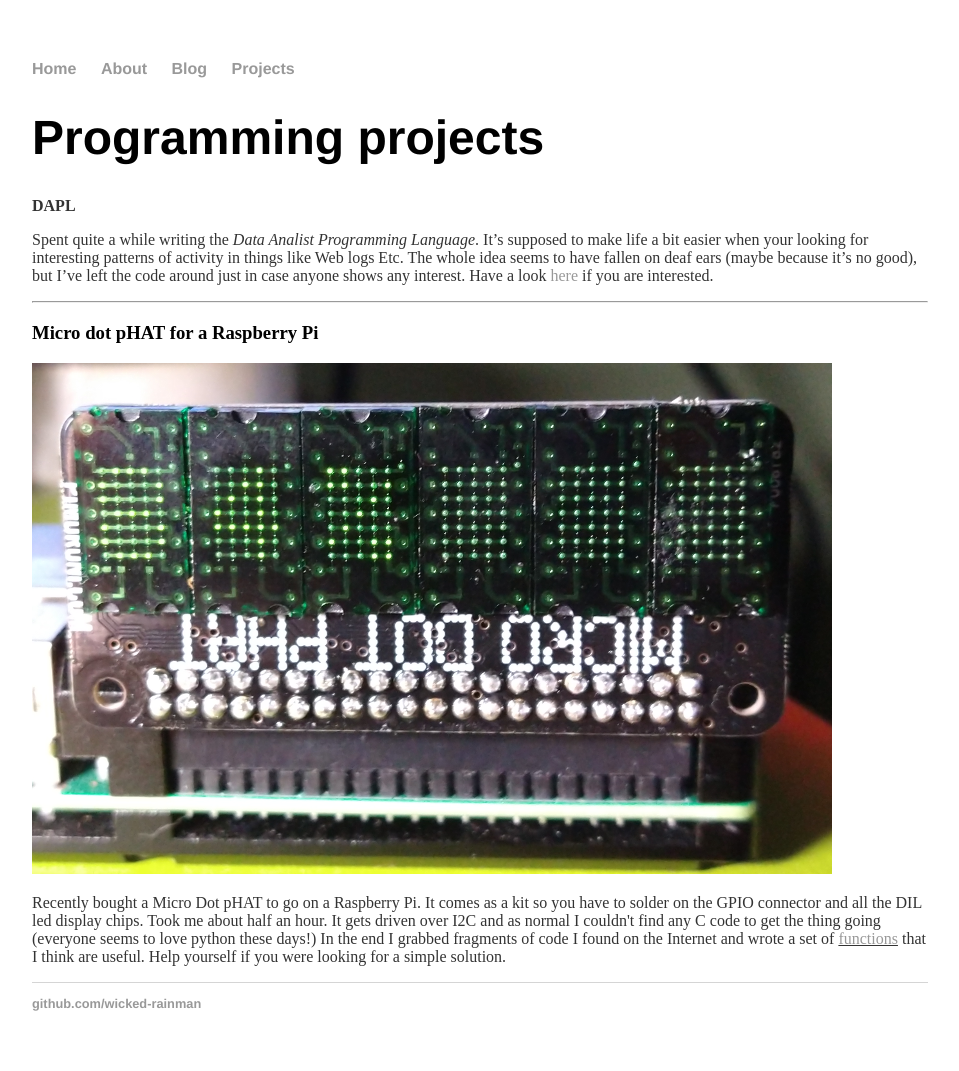
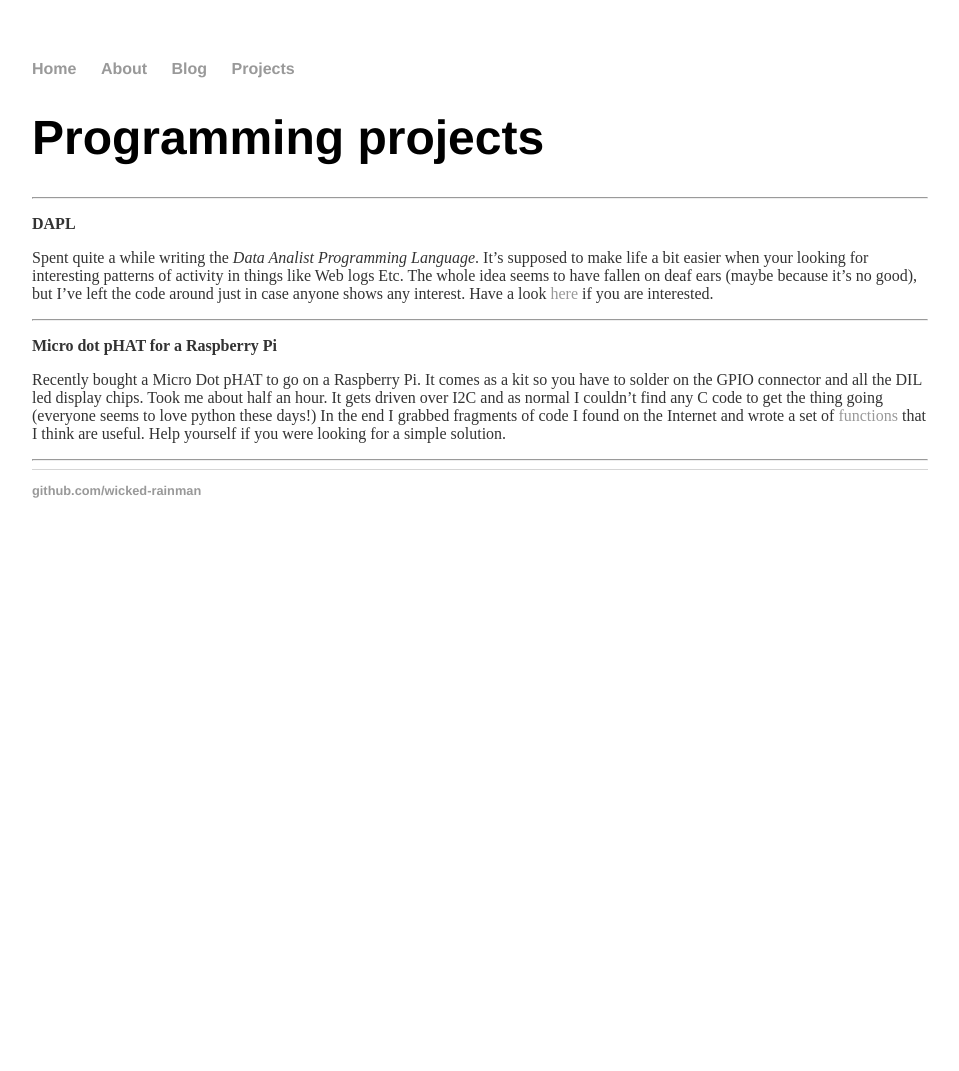
Before and after one commit to wicked-rainman/wicked-rainman.github.io, a Jekyll site: the page built from projects/index.md, in a window 1280 px wide. Shown: the whole page, without its empty margins (160-1119 px from the left). Built offline with Jekyll 4.4.1, drawn with Linux system fonts in a browser that asks for light colours; Markdown is read by kramdown in place of the engine named in the settings; after the commit the page ends 900 px from its top, so only the background shows below that.

Commit message:
Update index.md

```diff
--- a/projects/index.md
+++ b/projects/index.md
@@ -4,20 +4,16 @@
 ---
 
 # Programming projects
-
+---------------------
 __DAPL__
 
-Spent quite a while writing the <i>Data Analist Programming Language</i>. It's supposed to make life a bit easier when your looking for interesting patterns of activity in things like Web logs Etc. The whole idea seems to have fallen on deaf ears (maybe because it's no good), but I've left the code around just in case anyone shows any interest. Have a look [here](https://github.com/wicked-rainman/DAPL) if you are interested.
+Spent quite a while writing the _Data Analist Programming Language_. It's supposed to make life a bit easier when your looking for interesting patterns of activity in things like Web logs Etc. The whole idea seems to have fallen on deaf ears (maybe because it's no good), but I've left the code around just in case anyone shows any interest. Have a look [here](https://github.com/wicked-rainman/DAPL) if you are interested.
 
 ------------
 
-<h3> Micro dot pHAT for a Raspberry Pi </h3>
-<img src="/pictures/phat1.png">
-<p>Recently bought a Micro Dot pHAT to go on a Raspberry Pi. It comes as a kit so you have to
-	solder on the GPIO connector and all the DIL led display chips. Took me about half an hour.
-	It gets driven over I2C and as normal I couldn't find  any C code to get the thing going
-	(everyone seems to love python these days!) In the end I grabbed fragments of code I found
-	on the Internet and wrote a set of
-	<u><a href="https://github.com/wicked-rainman/Rpi-Micro-Dot-pHAT">functions</a></u>
-	that I think are useful. Help yourself if you were looking for a simple solution.
-</p>
+__Micro dot pHAT for a Raspberry Pi__
+[](/pictures/phat1.png)
+
+Recently bought a Micro Dot pHAT to go on a Raspberry Pi. It comes as a kit so you have to solder on the GPIO connector and all the DIL led display chips. Took me about half an hour. It gets driven over I2C and as normal I couldn't find  any C code to get the thing going (everyone seems to love python these days!) In the end I grabbed fragments of code I found on the Internet and wrote a set of [functions](https://github.com/wicked-rainman/Rpi-Micro-Dot-pHAT) that I think are useful. Help yourself if you were looking for a simple solution.
+
+-------------------
```
